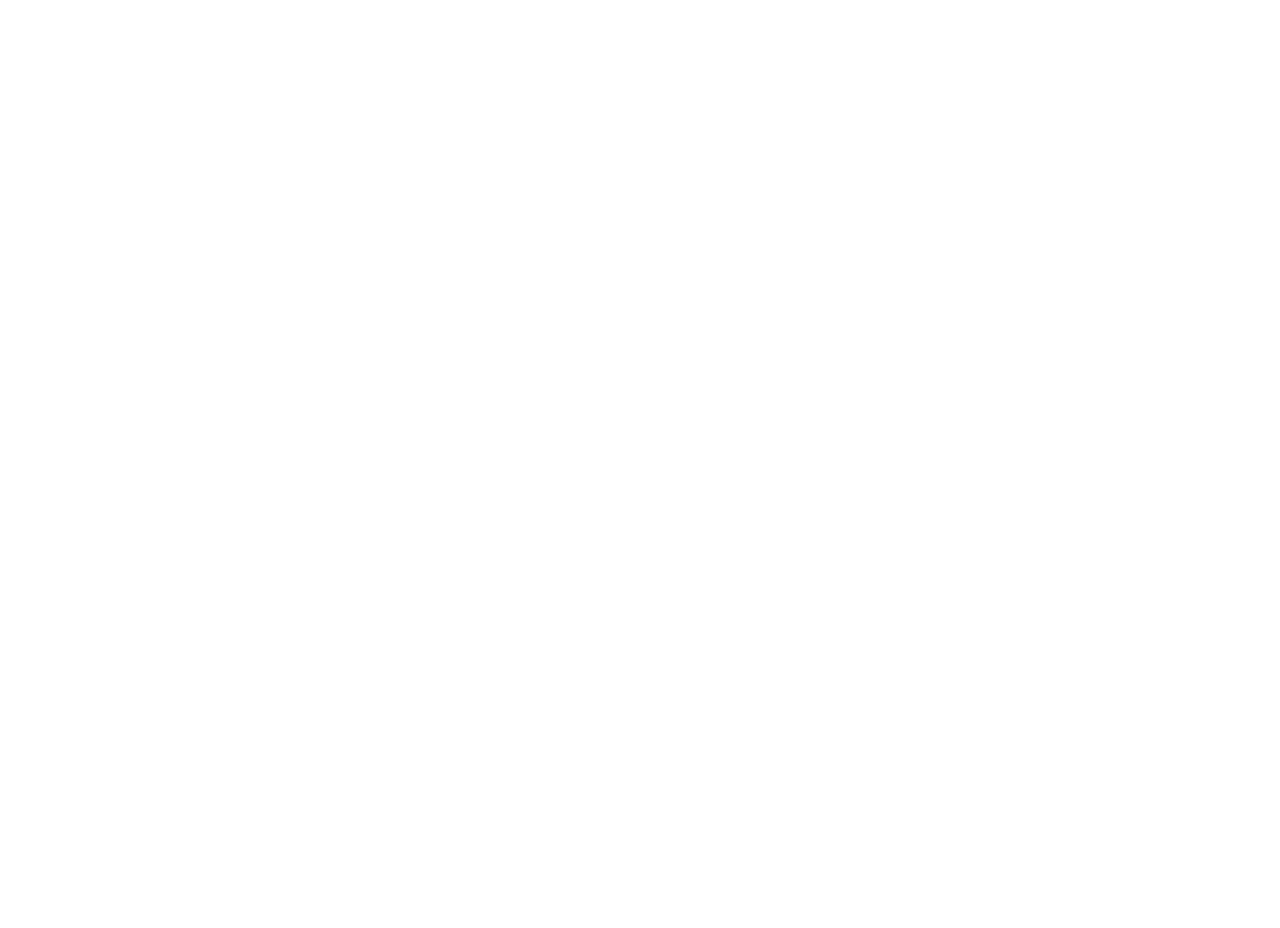
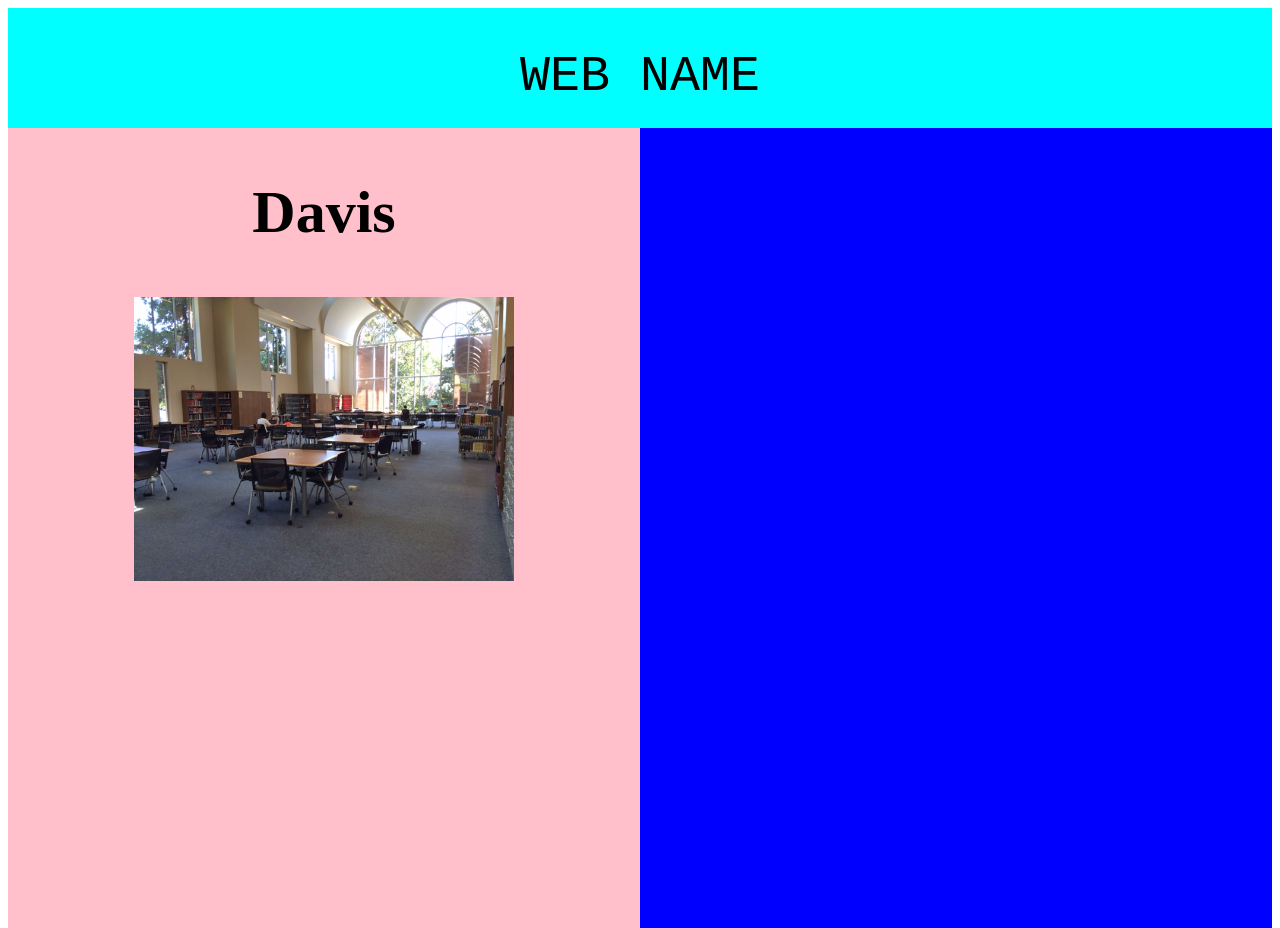
Before and after one commit to annaks01/hackNC21, a plain HTML site: page page2.html in a window 1280 px wide. Before the commit the page ends 800 px from the top, so only its background shows below. Drawn offline with Linux system fonts and the light colour scheme.

Commit message:
added header and study info

```diff
--- a/page2.html
+++ b/page2.html
@@ -1 +1,25 @@
 <!--test!!-->
+<!DOCTYPE html>
+<html lang="en">
+<head>
+    <meta charset="UTF-8">
+    <meta http-equiv="X-UA-Compatible" content="IE=edge">
+    <meta name="viewport" content="width=device-width, initial-scale=1.0">
+    <title>Study Spot Page</title>
+    <link rel="stylesheet" href="stylepage2.css">
+</head>
+<body>
+    <header class="website-name">WEB NAME</header>
+
+    <section class="study-info">
+        <div class="study-name">
+            <h1>Davis</h1>
+        </div>
+
+        <img class="spot-img" src="Pics/davis-pic.png" alt="">
+    </section>
+
+    <section class="summary"></section>
+
+</body>
+</html>
--- /dev/null
+++ b/stylepage2.css
@@ -0,0 +1,35 @@
+.website-name {
+  background-color: aqua;
+  height: 80px;
+  width: 100%;
+  text-align: center;
+  padding-top: 40px;
+  font-size: 50px;
+  font-family: "Courier New", Courier, monospace;
+}
+
+.study-info {
+  background-color: pink;
+  height: 800px;
+  width: 50%;
+  float: left;
+}
+
+.study-name {
+  font-size: 40px;
+  text-align: center;
+}
+
+.summary {
+  background-color: blue;
+  height: 800px;
+  width: 50%;
+  float: right;
+}
+
+.spot-img {
+  display: block;
+  margin-left: auto;
+  margin-right: auto;
+  width: 60%;
+}
```
Also changed, not shown: Pics/davis-pic.png (added).
